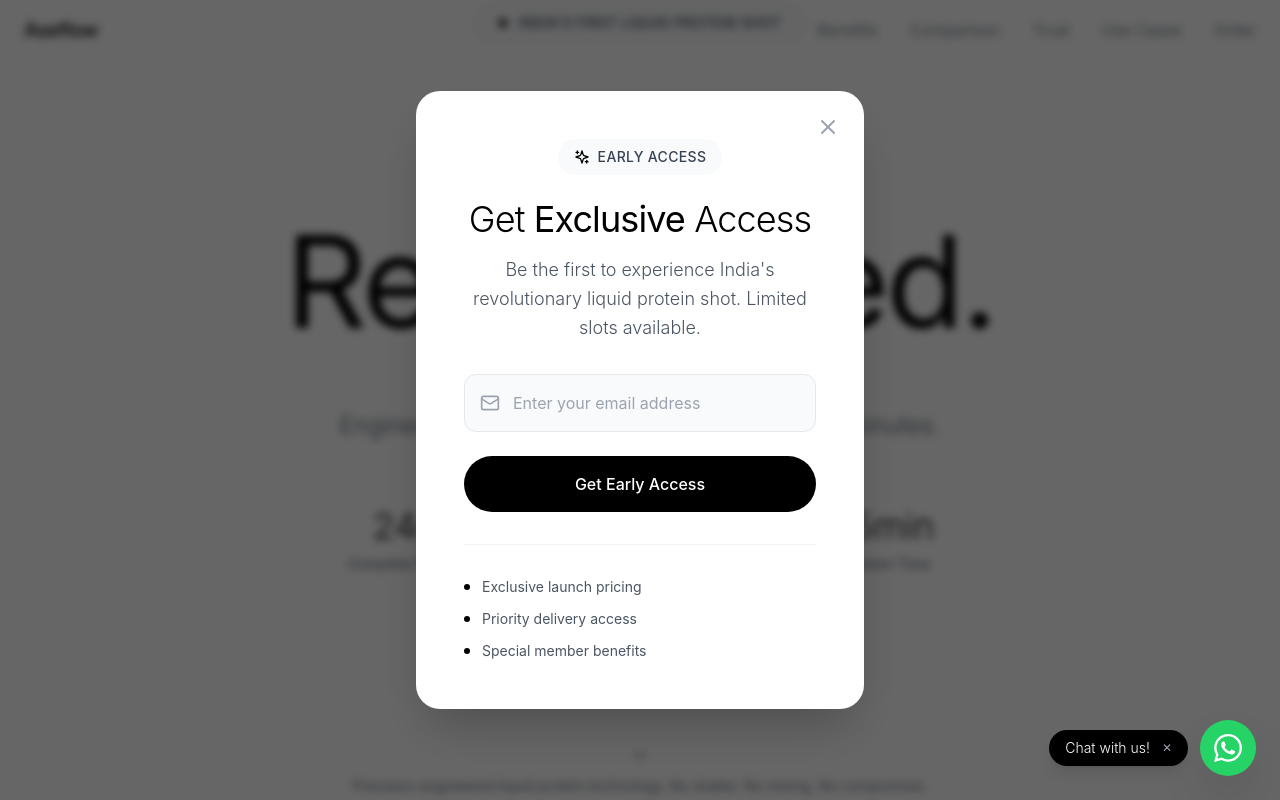
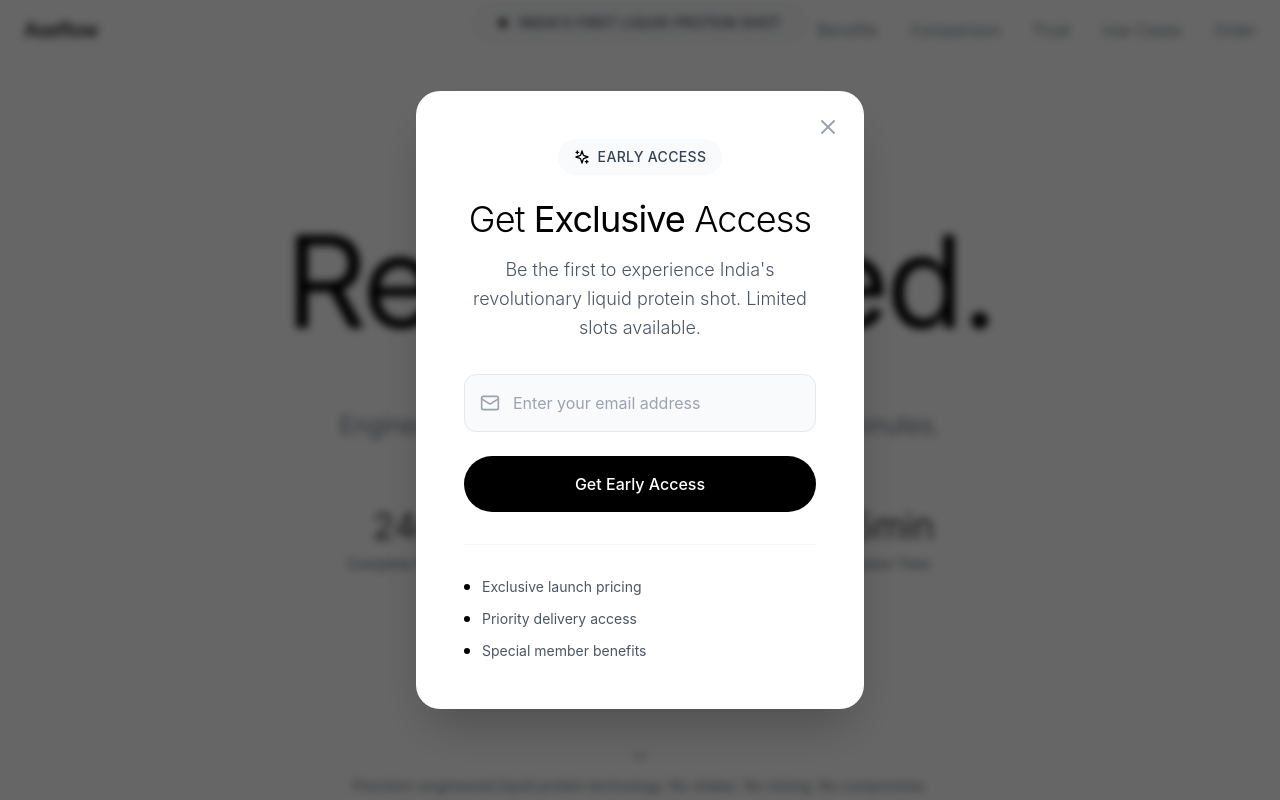
Before and after one commit to Aseflow/aseflow-website, a React (Vite) app: page / in a window 1280 px wide. Shown: the top 800 px of the page. Built offline with nearby package versions, Linux system fonts and the light colour scheme.

Commit message:
Refactor App component by removing unused imports
Removed unused state and components from App.

```diff
--- a/src/App.tsx
+++ b/src/App.tsx
@@ -1,5 +1,5 @@
 import React from 'react';
-import { useEffect, useState } from 'react';
+import { useEffect } from 'react';
 import Header from './components/Header';
 import Hero from './components/Hero';
 import Benefits from './components/Benefits';
@@ -9,32 +9,18 @@ import Trust from './components/Trust';
 import UseCases from './components/UseCases';
 import Products from './components/Products';
 import OrderForm from './components/OrderForm';
-import ReferralShare from './components/ReferralShare';
 import Footer from './components/Footer';
 import EarlyAccessPopup from './components/EarlyAccessPopup';
-import WhatsAppButton from './components/WhatsAppButton';
-import PrivacyPolicy from './components/PrivacyPolicy';
-import TermsOfService from './components/TermsOfService';
 import { trackPageView } from './utils/analytics';
 
 function App() {
-  const [currentPath, setCurrentPath] = useState(window.location.pathname);
-
   useEffect(() => {
+    // Track initial page view with UTM parameters
     trackPageView(window.location.pathname);
   }, []);
 
-  useEffect(() => {
-    const handlePopState = () => setCurrentPath(window.location.pathname);
-    window.addEventListener('popstate', handlePopState);
-    return () => window.removeEventListener('popstate', handlePopState);
-  }, []);
-
-  if (currentPath === '/privacy-policy') return <PrivacyPolicy />;
-  if (currentPath === '/terms-of-service') return <TermsOfService />;
-
   return (
-    <div className="min-h-screen bg-white text-black">
+    <div className="min-h-screen bg-brand-dark text-white">
       <Header />
       <Hero />
       <Benefits />
@@ -44,10 +30,8 @@ function App() {
       <UseCases />
       <Products />
       <OrderForm />
-      <ReferralShare />
       <Footer />
       <EarlyAccessPopup />
-      <WhatsAppButton />
     </div>
   );
 }
```
